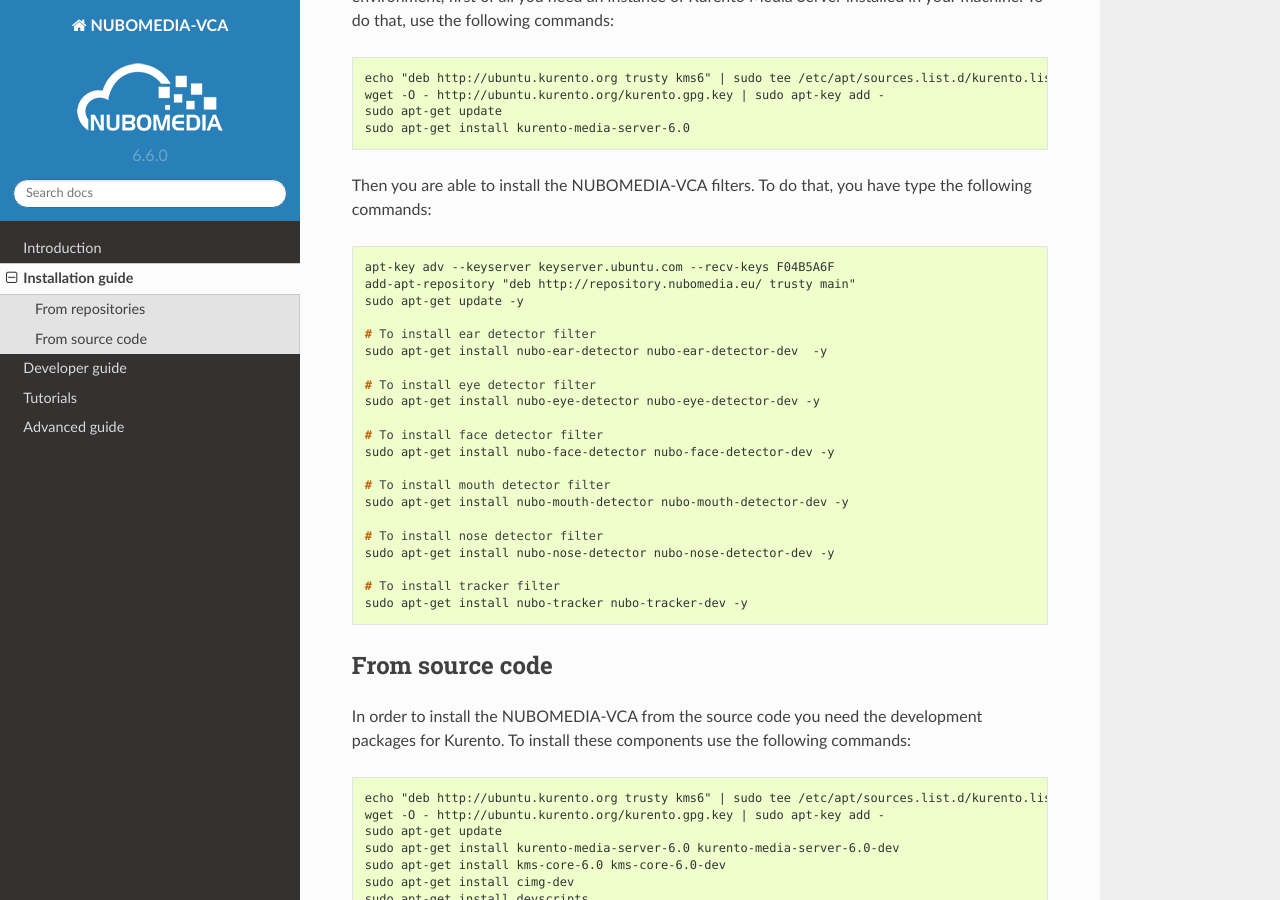
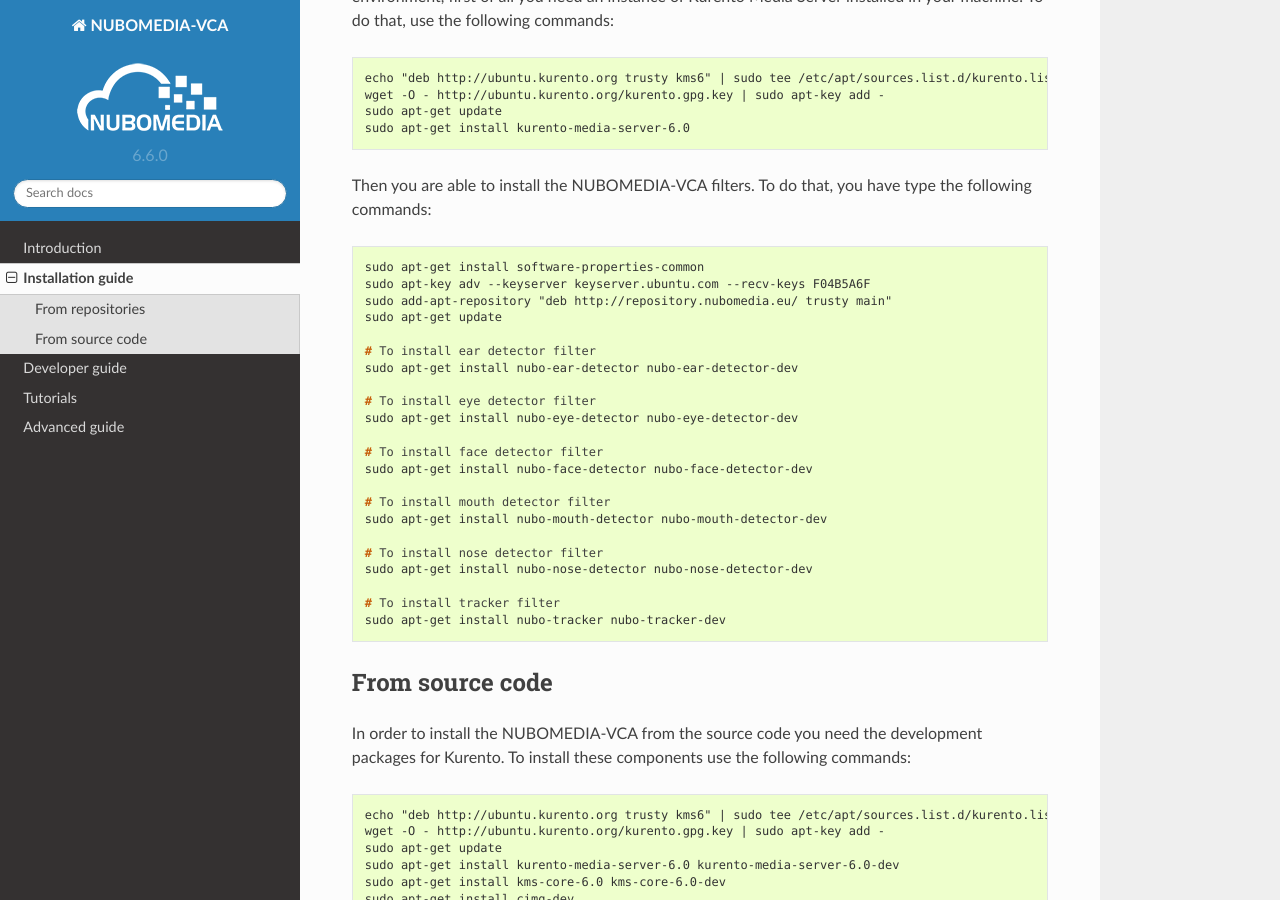
Before and after one commit to VictorHidalgoVT/DOC-NUBOMEDIA-VCA, a Sphinx documentation site: the page built from source/installation_guide.rst, in a window 1280 px wide and 900 px high, scrolled down 351 px. Built offline with Sphinx 7.4.7 and the Read the Docs theme 2.0.0, drawn with Linux system fonts in a browser that asks for light colours.

Commit message:
Update deb installation guide

```diff
--- a/source/installation_guide.rst
+++ b/source/installation_guide.rst
@@ -27,27 +27,28 @@
 
 .. sourcecode:: console
 
-   apt-key adv --keyserver keyserver.ubuntu.com --recv-keys F04B5A6F
-   add-apt-repository "deb http://repository.nubomedia.eu/ trusty main"
-   sudo apt-get update -y
+   sudo apt-get install software-properties-common
+   sudo apt-key adv --keyserver keyserver.ubuntu.com --recv-keys F04B5A6F
+   sudo add-apt-repository "deb http://repository.nubomedia.eu/ trusty main"
+   sudo apt-get update
 
    # To install ear detector filter
-   sudo apt-get install nubo-ear-detector nubo-ear-detector-dev  -y
+   sudo apt-get install nubo-ear-detector nubo-ear-detector-dev
 
    # To install eye detector filter
-   sudo apt-get install nubo-eye-detector nubo-eye-detector-dev -y
+   sudo apt-get install nubo-eye-detector nubo-eye-detector-dev
 
    # To install face detector filter
-   sudo apt-get install nubo-face-detector nubo-face-detector-dev -y
+   sudo apt-get install nubo-face-detector nubo-face-detector-dev
 
    # To install mouth detector filter
-   sudo apt-get install nubo-mouth-detector nubo-mouth-detector-dev -y
+   sudo apt-get install nubo-mouth-detector nubo-mouth-detector-dev
 
    # To install nose detector filter
-   sudo apt-get install nubo-nose-detector nubo-nose-detector-dev -y
+   sudo apt-get install nubo-nose-detector nubo-nose-detector-dev
 
    # To install tracker filter
-   sudo apt-get install nubo-tracker nubo-tracker-dev -y
+   sudo apt-get install nubo-tracker nubo-tracker-dev
 
 From source code
 ================
```
